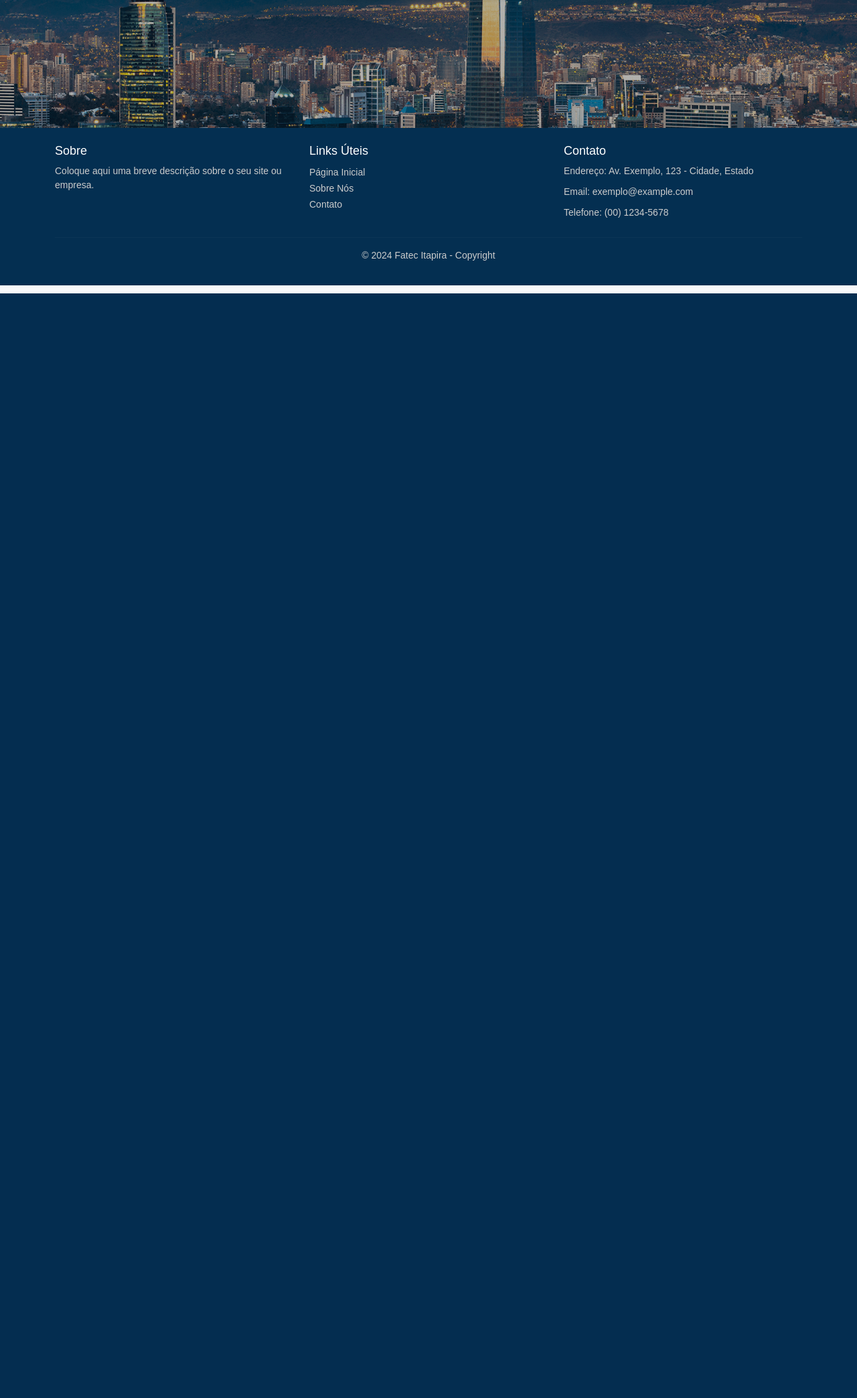
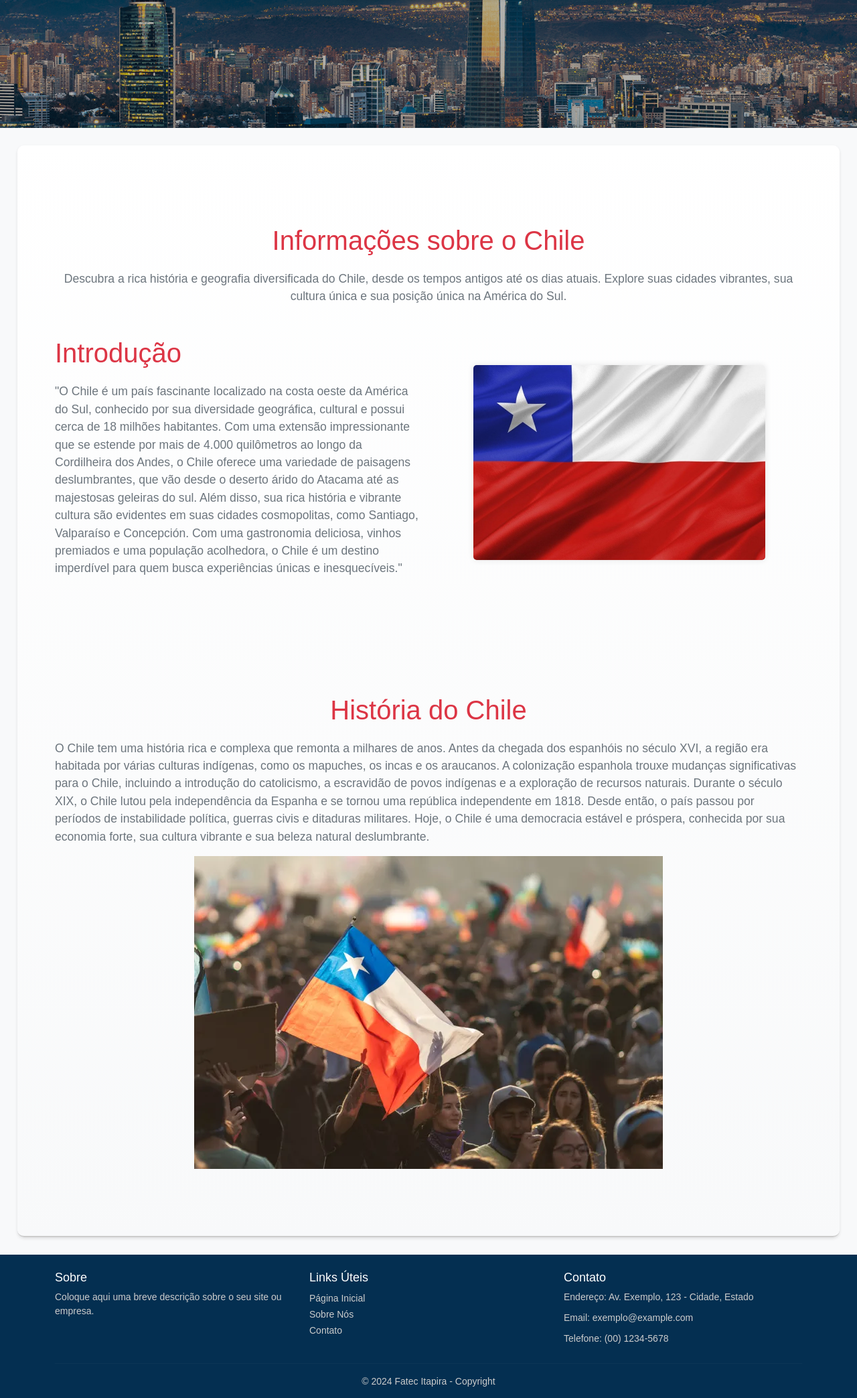
Before and after one commit to Iagooalmeida/VoltaAoMundo-Chile, a PHP site: page /sobre-chile.html in a window 1280 px wide. Shown: the part 362-2449 px from the top of the page at 67% size. Before the commit the page ends 800 px from the top, so only its background shows below. Run offline with PHP 8.4, Linux system fonts and the light colour scheme.

Commit message:
alteração na pagina sobre-chile.html adcionado topicos sobre chile

```diff
--- a/css/style.css
+++ b/css/style.css
@@ -204,3 +204,73 @@ footer p.copyright {
 .bg-chile {
     background-color: #042f51 !important;
 }
+
+
+/* Informações sobre o Chile */
+
+/* Estilo do título */
+.sobre_chile h1 {
+    font-size: 2.5rem;
+    color: #dc3545; /* Cor mais vibrante */
+    margin-bottom: 20px;
+}
+
+/* Espaçamento entre o título e o texto */
+.sobre_chile p {
+    margin-top: 20px;
+    font-size: 1.1rem;
+    color: #333; /* Cor de texto mais escura */
+}
+
+
+/* Utilização de gradientes ou sombras sutis */
+.sobre_chile {
+    background: linear-gradient(to bottom, #ffffff, #f8f9fa); /* Gradiente de cor de fundo */
+    box-shadow: 0 2px 4px rgba(0, 0, 0, 0.1); /* Sombra sutil */
+    padding: 40px;
+    border-radius: 10px;
+}
+
+
+.sobre_chile h2 {
+    font-size: 2.5rem;
+    color: #dc3545;
+    margin-bottom: 20px;
+}
+
+.sobre_chile p {
+    font-size: 1.1rem;
+    color: #6c757d;
+}
+
+.image-container {
+    width: 100%;
+    height: 100%;
+    display: grid;
+    place-items: center; /* Centraliza a imagem */
+}
+
+.image-container img {
+    max-width: 80%; /* Define a largura máxima da imagem como 100% */
+    height: auto;
+    border-radius: 5px;
+    box-shadow: 0 0 10px rgba(0, 0, 0, 0.1);
+}
+
+/* Adicionando borda na parte inferior da seção */
+.sobre_chile {
+    margin: 2%;
+    border-bottom: 2px solid #ccc; /* Cor e largura da borda */
+    padding-bottom: 20px; /* Espaçamento abaixo da borda */
+}
+
+/* Adicionando margem entre as seções */
+.sobre_chile section {
+    margin-bottom: 50px; /* Adiciona margem na parte inferior de cada seção */
+}
+
+/* Ajustando o espaçamento interno dentro das seções */
+.sobre_chile section.container {
+    padding-top: 30px; /* Adiciona espaçamento interno na parte superior */
+    padding-bottom: 30px; /* Adiciona espaçamento interno na parte inferior */
+}
--- a/sobre-chile.html
+++ b/sobre-chile.html
@@ -11,7 +11,7 @@
 <body>
     <header>
         <nav class="navbar navbar-expand-lg navbar-dark bg-danger">
-            <a class="navbar-brand" href="#">
+            <a class="navbar-brand" href="home.html">
                 <img src="img/Logo Chile.jpeg" class="logo" alt="Volta ao Mundo">
             </a>
             <button class="navbar-toggler" type="button" data-toggle="collapse" data-target="#navbarNav"
@@ -38,9 +38,7 @@
                 </ul>
             </div>
         </nav>
-    </header>
 
-    <main>
         <div class="container-fluid">
             <div class="col-12">
                 <div class="position-relative">
@@ -51,10 +49,51 @@
                 </div>
             </div>
         </div>
-        <section>
+    </header>
+
+    <main class="sobre_chile">
+        <section class="container mt-5 text-center">
+            <h1>Informações sobre o Chile</h1>
+            <p>
+                Descubra a rica história e geografia diversificada do Chile, desde os tempos antigos até os dias atuais.
+                Explore suas cidades vibrantes, sua cultura única e sua posição única na América do Sul.
+            </p>
+            <div class="row mt-5 text-start">
+                <div class="col-md-6">
+                    <h2>Introdução</h2>
+                    <p>
+                        "O Chile é um país fascinante localizado na costa oeste da América do Sul, conhecido por sua
+                        diversidade geográfica, cultural e possui cerca de 18 milhões habitantes. Com uma extensão impressionante que se estende por mais de 4.000
+                         quilômetros ao longo da Cordilheira dos Andes, o Chile oferece uma variedade de paisagens
+                          deslumbrantes, que vão desde o deserto árido do Atacama até as majestosas geleiras do sul. Além disso, sua rica história e vibrante cultura são evidentes em suas cidades cosmopolitas, como Santiago, Valparaíso e Concepción. Com uma gastronomia deliciosa, vinhos premiados e uma população acolhedora, o Chile é um destino imperdível para quem busca experiências únicas e inesquecíveis."
+                    </p>
+                </div>
+                <div class="col-md-6">
+                    <div class="image-container">
+                        <img src="img/bandeira-do-chile.jpg" class="img-fluid" alt="Imagem Ilustrativa">
+                    </div>
+                </div>
+            </div>
 
         </section>
+
+        <section class="container mt-5">
+            <h2 class="text-center">História do Chile</h2>
+            <p>
+                O Chile tem uma história rica e complexa que remonta a milhares de anos. Antes da chegada dos espanhóis no século XVI, a região era habitada por
+                 várias culturas indígenas, como os mapuches, os incas e os araucanos. A colonização espanhola trouxe mudanças significativas para o Chile,
+                 incluindo a introdução do catolicismo, a escravidão de povos indígenas e a exploração de recursos naturais. Durante o século XIX, o Chile
+                 lutou pela independência da Espanha e se tornou uma república independente em 1818. Desde então, o país passou por períodos de instabilidade política,
+                 guerras civis e ditaduras militares. Hoje, o Chile é uma democracia estável e próspera, conhecida por sua economia forte, sua cultura vibrante e sua
+                 beleza natural deslumbrante.
+            </p>
+            <div class="d-flex justify-content-center">
+                <img src="img/protesto-chile.jpg" class="img-fluid" alt="Imagem Ilustrativa">
+            </div>
+        </section>
     </main>
+
+
 
     <!-- rodapé -->
     <footer class="bg-chile text-white py-4">
```
Also changed, not shown: img/bandeira-do-chile.jpg (added), img/protesto-chile.jpg (added).
